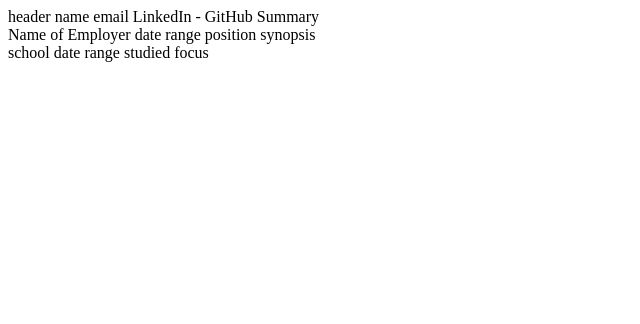
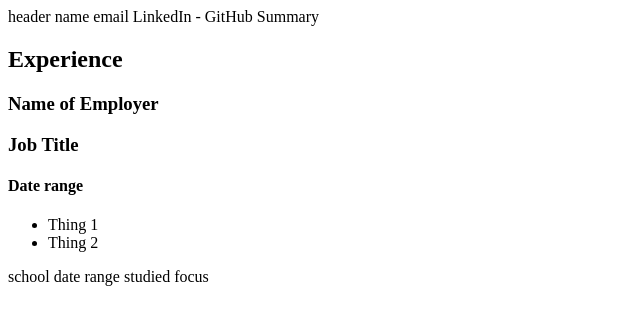
Before and after one commit to PatSkerry/PatSkerry.github.io, a plain HTML site: page index.html in a window 1280 px wide. Shown: the whole page, without its empty margins (0-640 px from the left). Drawn offline with Linux system fonts and the light colour scheme.

Commit message:
created initial layout

```diff
--- a/index.html
+++ b/index.html
@@ -12,11 +12,20 @@
       Summary
 
         </header>
-        <section id="experience">
-        Name of Employer
-        date range
-        position
-        synopsis
+        <section>
+          <h2>Experience</h2>
+          <div class="experience"></div>
+            <h3>Name of Employer</h3>
+            <h3>Job Title</h3>
+            <h4>Date range</h4>
+            <ul>
+              <li>Thing 1</li>
+              <li>Thing 2</li>
+            </ul>
+          </section>
+
+
+          </section>
       </section>
        <section id="education"></section>
         school
```
